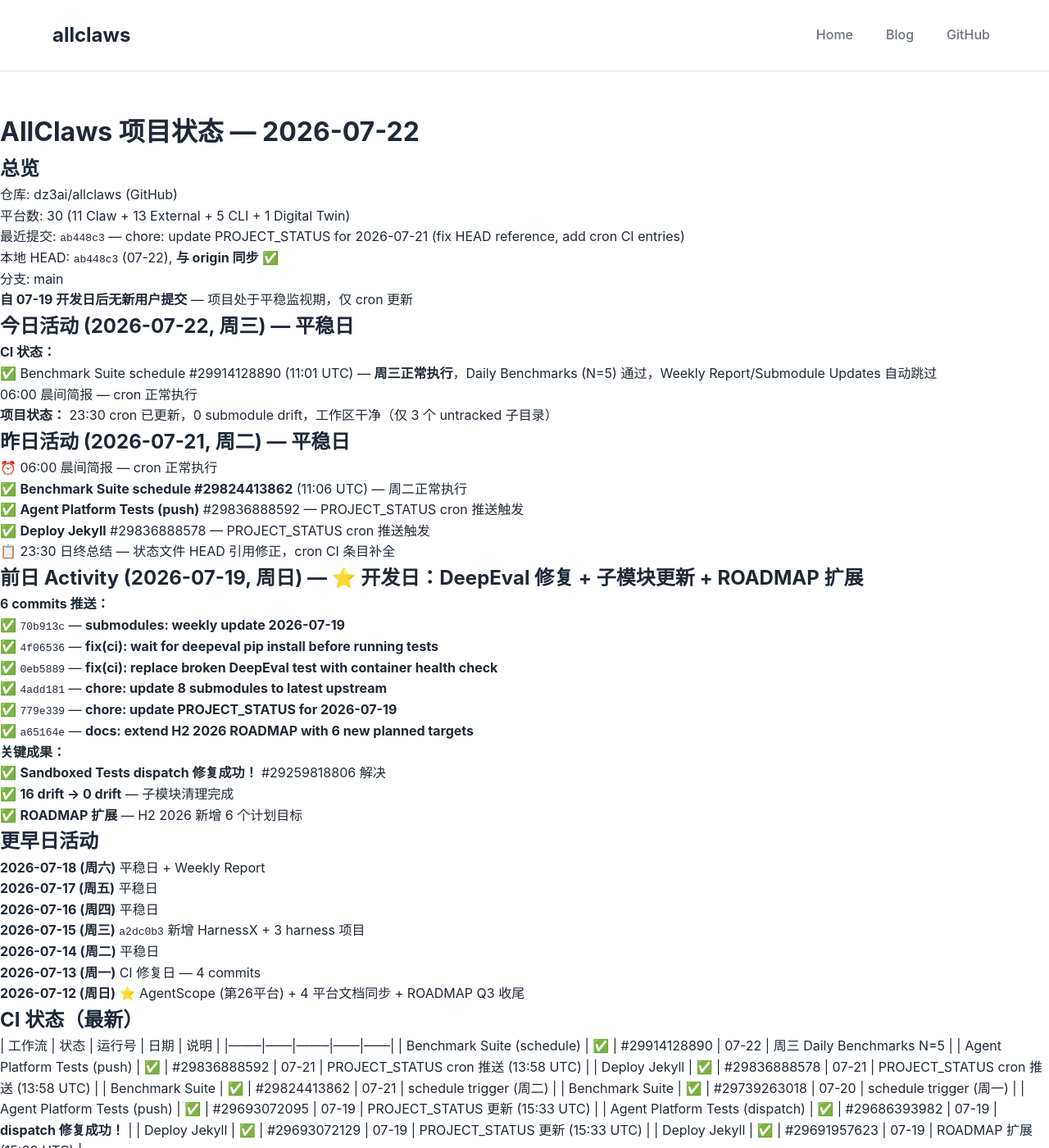
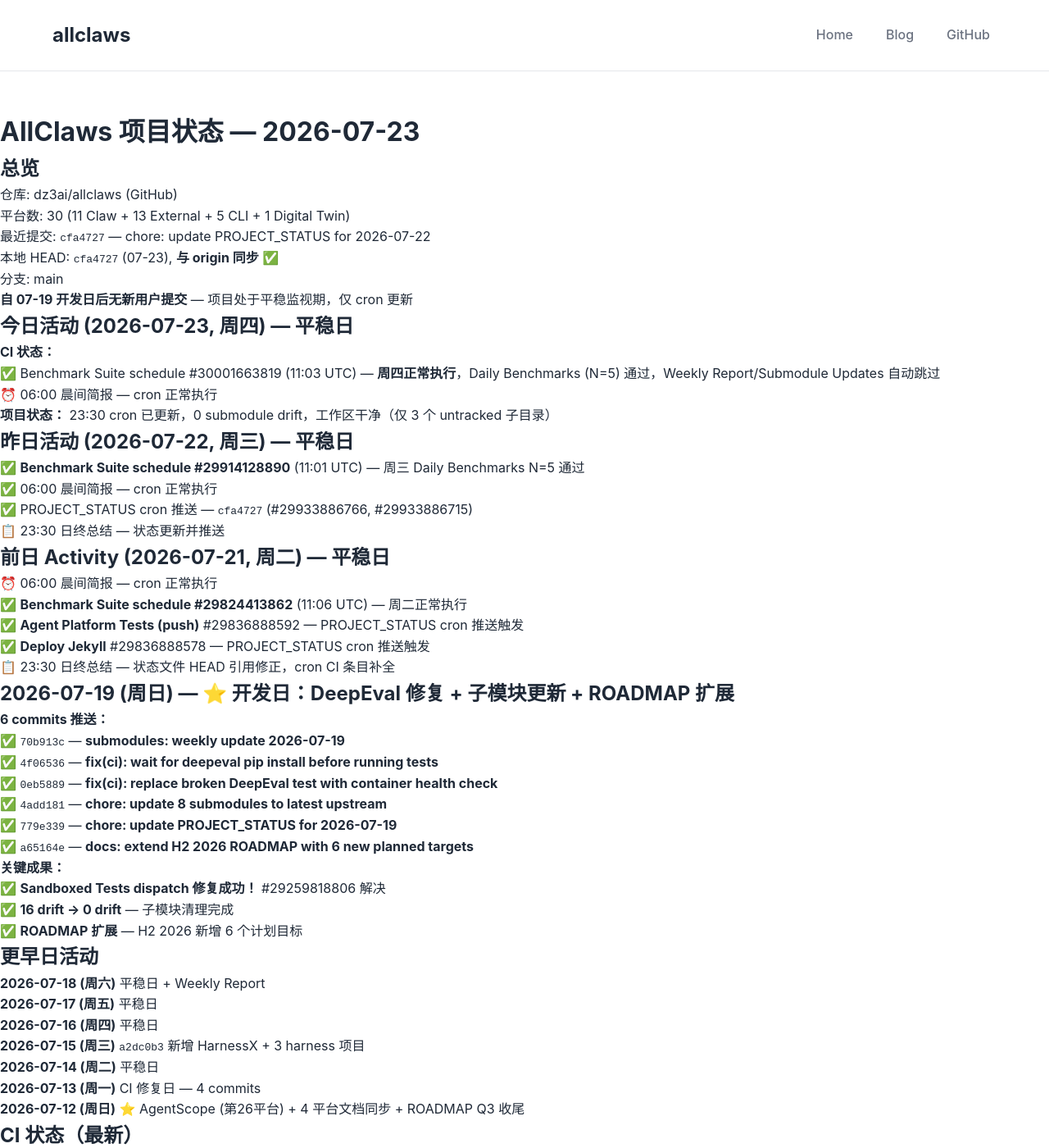
Before and after one commit to dz3ai/allclaws, a Jekyll site: the page built from docs/PROJECT_STATUS.md, in a window 1280 px wide and 1400 px high. Shown: the whole window at 82% size. Built offline with Jekyll 4.4.1, drawn with Linux system fonts in a browser that asks for light colours; our own code applies the rules of GitHub Pages for plain Markdown files; some of the changed text lies outside the part shown.

Commit message:
chore: update PROJECT_STATUS for 2026-07-23 (steady state, benchmark CI green)

```diff
--- a/docs/PROJECT_STATUS.md
+++ b/docs/PROJECT_STATUS.md
@@ -1,29 +1,35 @@
-# AllClaws 项目状态 — 2026-07-22
+# AllClaws 项目状态 — 2026-07-23
 
 ## 总览
 - 仓库: dz3ai/allclaws (GitHub)
 - 平台数: 30 (11 Claw + 13 External + 5 CLI + 1 Digital Twin)
-- 最近提交: `ab448c3` — chore: update PROJECT_STATUS for 2026-07-21 (fix HEAD reference, add cron CI entries)
-- 本地 HEAD: `ab448c3` (07-22), **与 origin 同步** ✅
+- 最近提交: `cfa4727` — chore: update PROJECT_STATUS for 2026-07-22
+- 本地 HEAD: `cfa4727` (07-23), **与 origin 同步** ✅
 - 分支: main
 - **自 07-19 开发日后无新用户提交** — 项目处于平稳监视期，仅 cron 更新
 
-## 今日活动 (2026-07-22, 周三) — 平稳日
+## 今日活动 (2026-07-23, 周四) — 平稳日
 
 **CI 状态：**
-- ✅ Benchmark Suite schedule #29914128890 (11:01 UTC) — **周三正常执行**，Daily Benchmarks (N=5) 通过，Weekly Report/Submodule Updates 自动跳过
-- 06:00 晨间简报 — cron 正常执行
+- ✅ Benchmark Suite schedule #30001663819 (11:03 UTC) — **周四正常执行**，Daily Benchmarks (N=5) 通过，Weekly Report/Submodule Updates 自动跳过
+- ⏰ 06:00 晨间简报 — cron 正常执行
 
 **项目状态：** 23:30 cron 已更新，0 submodule drift，工作区干净（仅 3 个 untracked 子目录）
 
-## 昨日活动 (2026-07-21, 周二) — 平稳日
+## 昨日活动 (2026-07-22, 周三) — 平稳日
+- ✅ **Benchmark Suite schedule #29914128890** (11:01 UTC) — 周三 Daily Benchmarks N=5 通过
+- ✅ 06:00 晨间简报 — cron 正常执行
+- ✅ PROJECT_STATUS cron 推送 — `cfa4727` (#29933886766, #29933886715)
+- 📋 23:30 日终总结 — 状态更新并推送
+
+## 前日 Activity (2026-07-21, 周二) — 平稳日
 - ⏰ 06:00 晨间简报 — cron 正常执行
 - ✅ **Benchmark Suite schedule #29824413862** (11:06 UTC) — 周二正常执行
 - ✅ **Agent Platform Tests (push)** #29836888592 — PROJECT_STATUS cron 推送触发
 - ✅ **Deploy Jekyll** #29836888578 — PROJECT_STATUS cron 推送触发
 - 📋 23:30 日终总结 — 状态文件 HEAD 引用修正，cron CI 条目补全
 
-## 前日 Activity (2026-07-19, 周日) — ⭐ 开发日：DeepEval 修复 + 子模块更新 + ROADMAP 扩展
+## 2026-07-19 (周日) — ⭐ 开发日：DeepEval 修复 + 子模块更新 + ROADMAP 扩展
 **6 commits 推送：**
 1. ✅ `70b913c` — **submodules: weekly update 2026-07-19**
 2. ✅ `4f06536` — **fix(ci): wait for deepeval pip install before running tests**
@@ -49,6 +55,9 @@
 ## CI 状态（最新）
 | 工作流 | 状态 | 运行号 | 日期 | 说明 |
 |--------|------|--------|------|------|
+| Benchmark Suite (schedule) | ✅ | #30001663819 | 07-23 | 周四 Daily Benchmarks N=5 |
+| Agent Platform Tests (push) | ✅ | #29933886766 | 07-22 | PROJECT_STATUS cron 推送 (15:32 UTC) |
+| Deploy Jekyll | ✅ | #29933886715 | 07-22 | PROJECT_STATUS cron 推送 (15:32 UTC) |
 | Benchmark Suite (schedule) | ✅ | #29914128890 | 07-22 | 周三 Daily Benchmarks N=5 |
 | Agent Platform Tests (push) | ✅ | #29836888592 | 07-21 | PROJECT_STATUS cron 推送 (13:58 UTC) |
 | Deploy Jekyll | ✅ | #29836888578 | 07-21 | PROJECT_STATUS cron 推送 (13:58 UTC) |
@@ -69,7 +78,7 @@
 3. 🟡 **新 ROADMAP 目标待开展** — H2 2026 新增 6 项计划均未启动（代理失败分类学、中国生态、协议战争等）
 4. 🟢 GitHub Issue #1 — 内容已覆盖但未关闭
 5. 🟢 本地 untracked 子目录: claw-ai-lab/, hermes-agent/, nanoclaw/
-6. 🟢 **Benchmark Suite 每日正常执行** ✅ — 周一至周三均通过
+6. 🟢 **Benchmark Suite 每日正常执行** ✅ — 周一至周四均通过
 
 ## 关键文件
 - test_framework/benchmark/ — Python benchmark 包 (7 files, v3.0)
@@ -93,6 +102,6 @@
 - Rust: 1.95.0
 
 ## CI 状态（总览）
-- Benchmark Suite: ✅ green (最近 #29914128890, 2026-07-22)
-- Agent Platform Tests: ✅ green (最近 #29836888592 cron 推送, 2026-07-21)
-- Deploy Jekyll: ✅ green (最近 #29836888578 cron 推送, 2026-07-21)
+- Benchmark Suite: ✅ green (最近 #30001663819, 2026-07-23)
+- Agent Platform Tests: ✅ green (最近 #29933886766 cron 推送, 2026-07-22)
+- Deploy Jekyll: ✅ green (最近 #29933886715 cron 推送, 2026-07-22)
```
